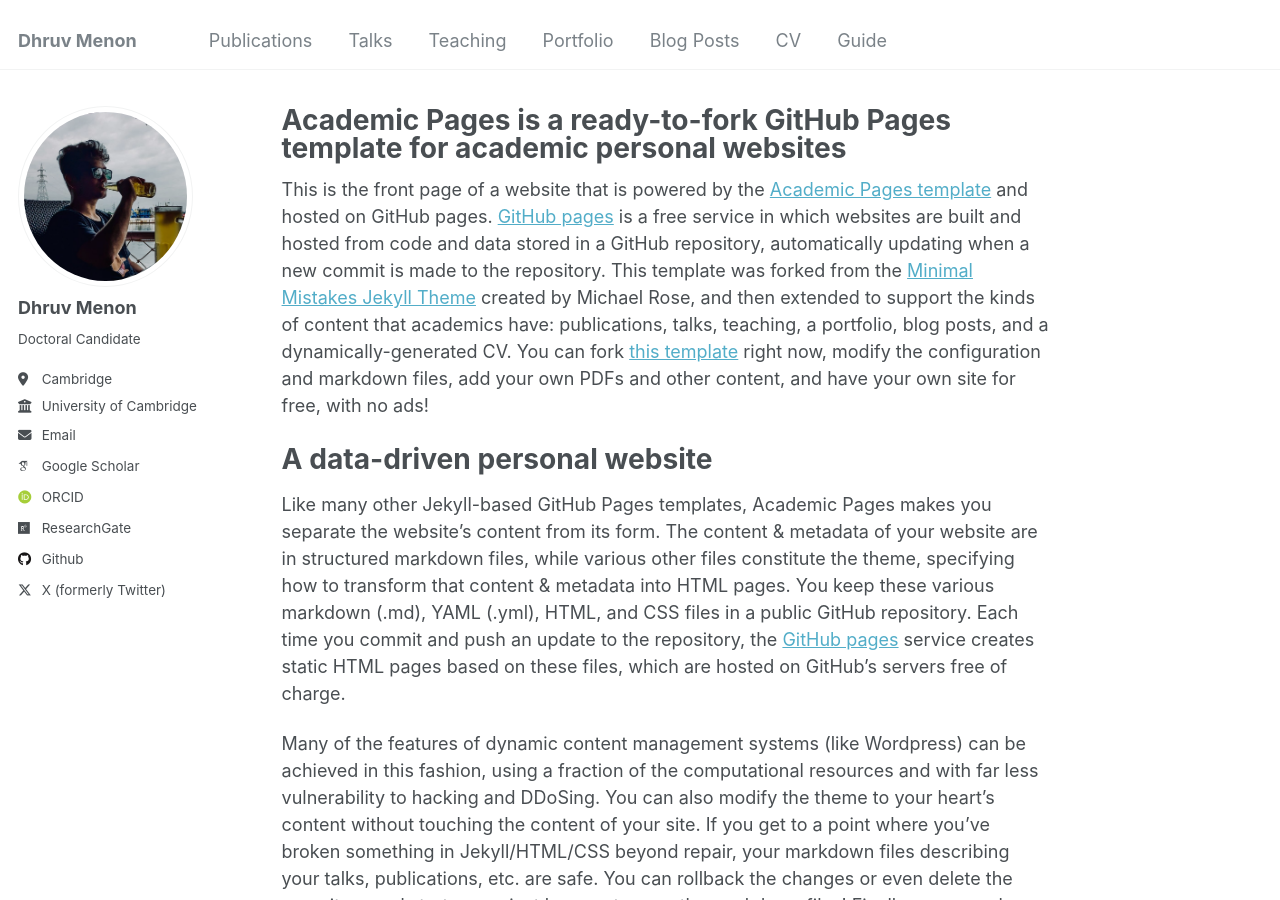
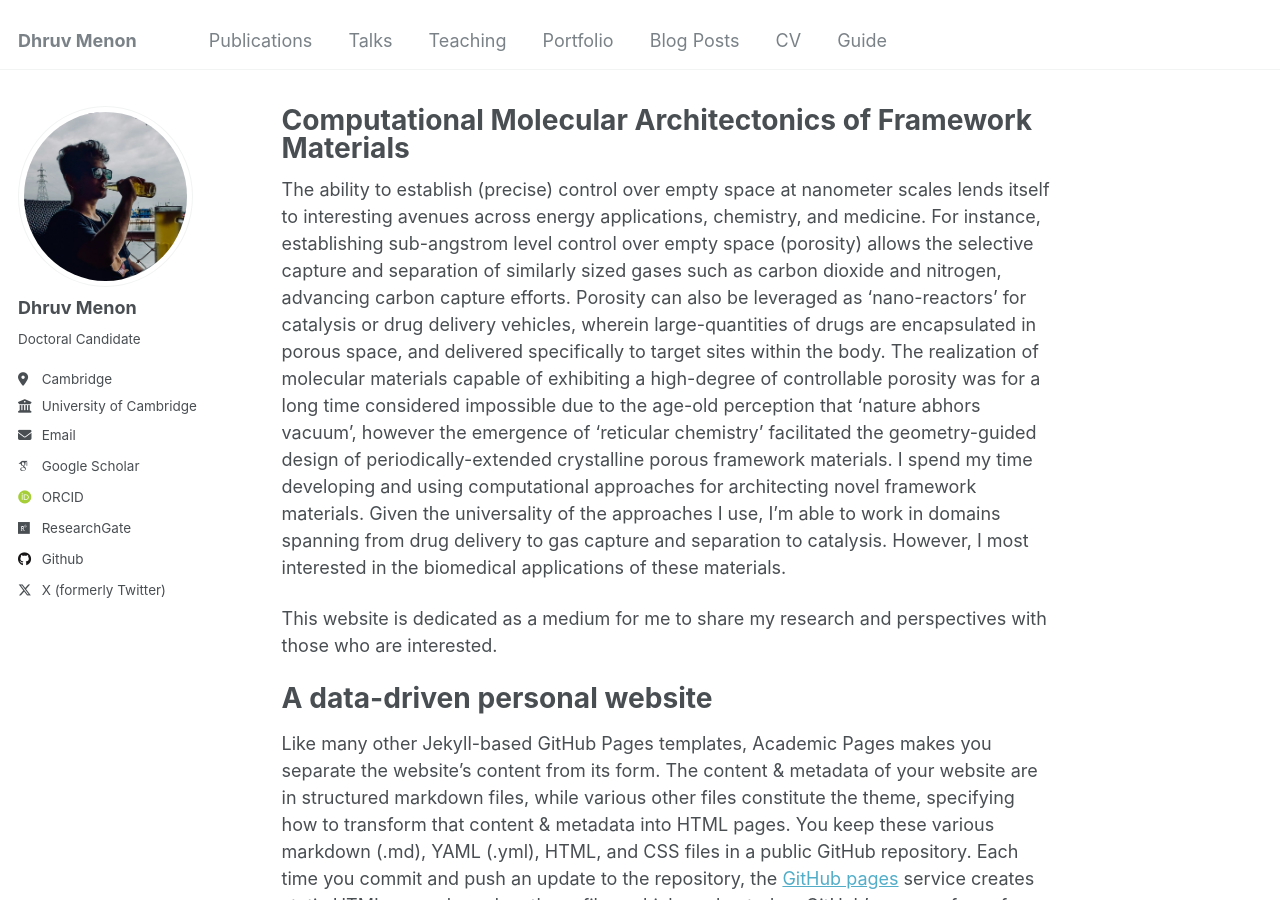
Before and after one commit to dhruv-menon/dhruv-menon.github.io, a Jekyll site: the page built from _pages/about.md, in a window 1280 px wide and 900 px high. Built offline with Jekyll 4.4.1, drawn with Linux system fonts in a browser that asks for light colours; some web fonts are replaced.

Commit message:
Update about.md

```diff
--- a/_pages/about.md
+++ b/_pages/about.md
@@ -1,13 +1,15 @@
 ---
 permalink: /
-title: "Academic Pages is a ready-to-fork GitHub Pages template for academic personal websites"
+title: "Computational Molecular Architectonics of Framework Materials"
 author_profile: true
 redirect_from:
   - /about/
   - /about.html
 ---
 
-This is the front page of a website that is powered by the [Academic Pages template](https://github.com/academicpages/academicpages.github.io) and hosted on GitHub pages. [GitHub pages](https://pages.github.com) is a free service in which websites are built and hosted from code and data stored in a GitHub repository, automatically updating when a new commit is made to the repository. This template was forked from the [Minimal Mistakes Jekyll Theme](https://mmistakes.github.io/minimal-mistakes/) created by Michael Rose, and then extended to support the kinds of content that academics have: publications, talks, teaching, a portfolio, blog posts, and a dynamically-generated CV. You can fork [this template](https://github.com/academicpages/academicpages.github.io) right now, modify the configuration and markdown files, add your own PDFs and other content, and have your own site for free, with no ads!
+The ability to establish (precise) control over empty space at nanometer scales lends itself to interesting avenues across energy applications, chemistry, and medicine. For instance, establishing sub-angstrom level control over empty space (porosity) allows the selective capture and separation of similarly sized gases such as carbon dioxide and nitrogen, advancing carbon capture efforts. Porosity can also be leveraged as 'nano-reactors' for catalysis or drug delivery vehicles, wherein large-quantities of drugs are encapsulated in porous space, and delivered specifically to target sites within the body. The realization of molecular materials capable of exhibiting a high-degree of controllable porosity was for a long time considered impossible due to the age-old perception that 'nature abhors vacuum', however the emergence of 'reticular chemistry' facilitated the geometry-guided design of periodically-extended crystalline porous framework materials. I spend my time developing and using computational approaches for architecting novel framework materials. Given the universality of the approaches I use, I'm able to work in domains spanning from drug delivery to gas capture and separation to catalysis. However, I most interested in the biomedical applications of these materials.
+
+This website is dedicated as a medium for me to share my research and perspectives with those who are interested.
 
 A data-driven personal website
 ======
```
